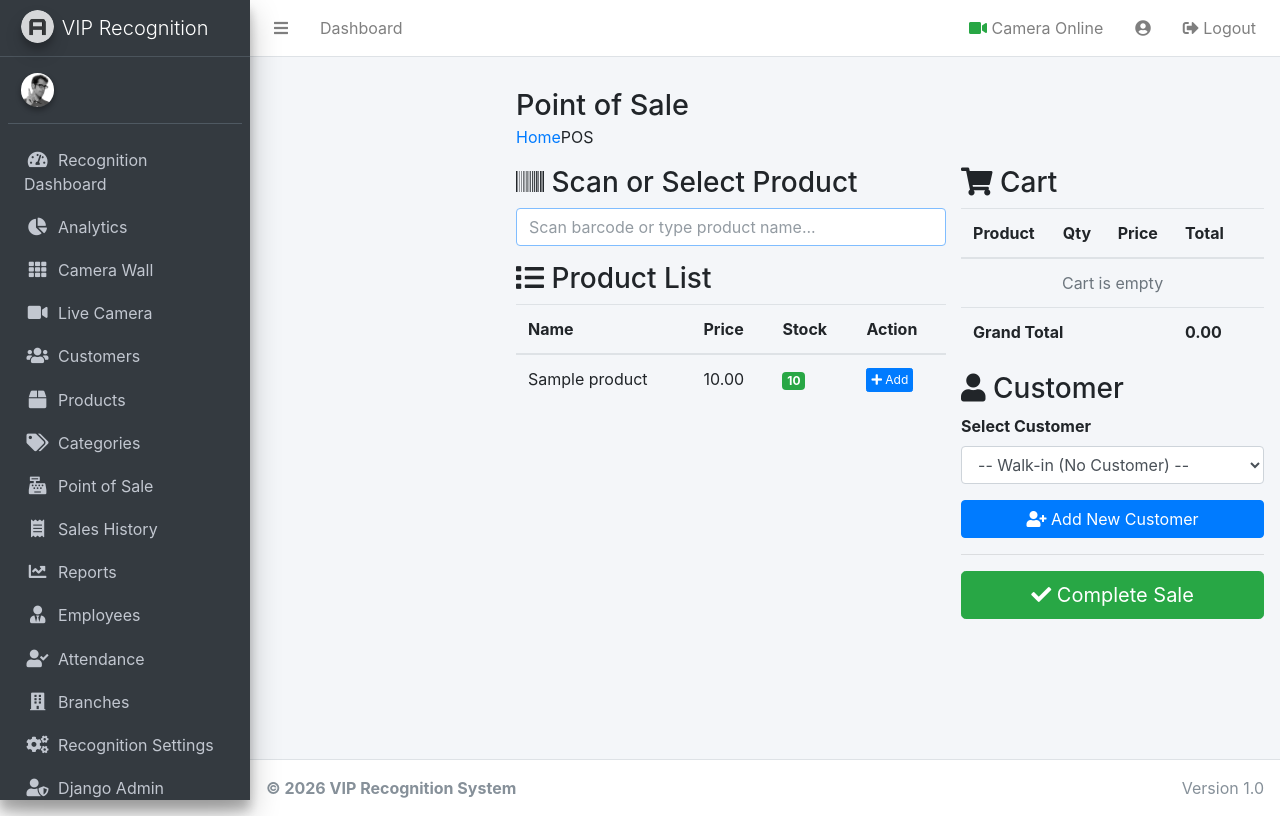
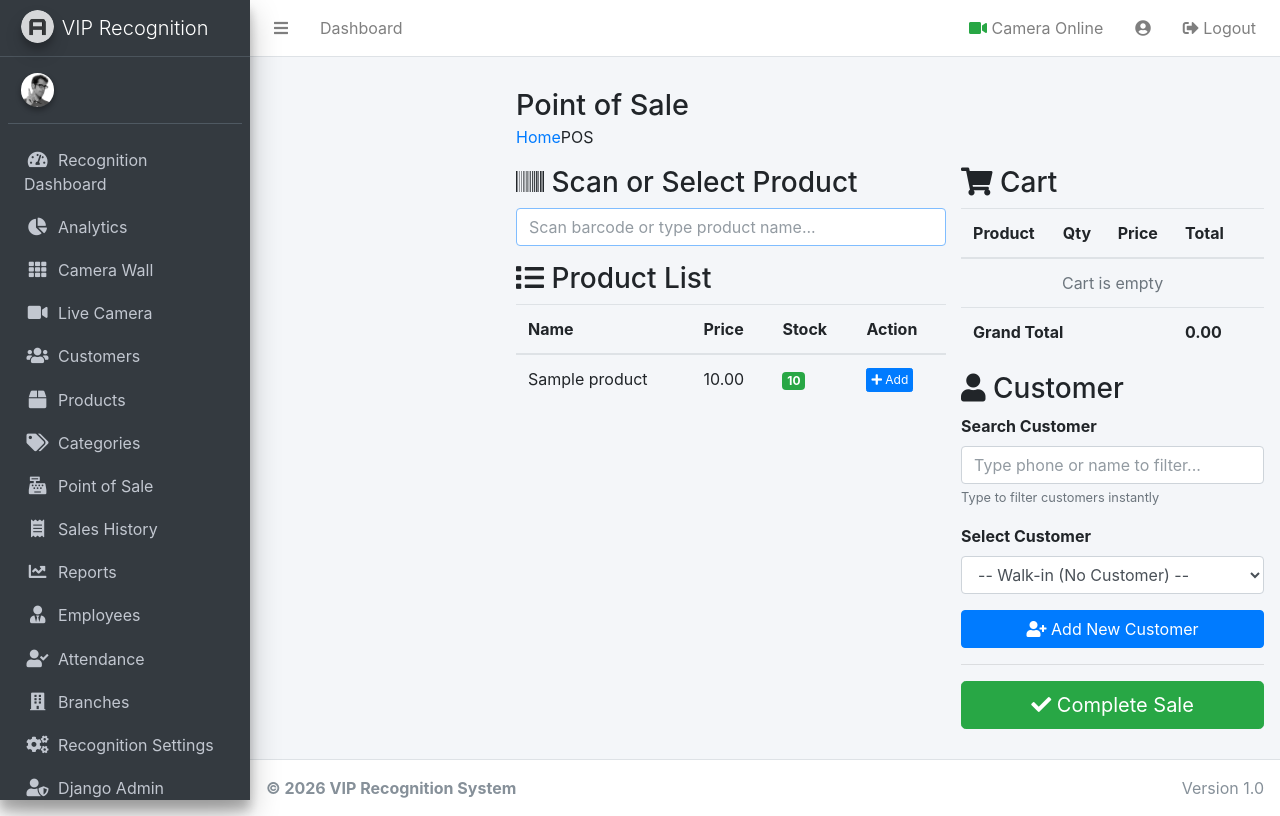
Before and after one commit to atik-raihan/vip-face-recognition-for-customer, a Django app: page /pos/ in a window 1280 px wide. Run offline with Django 5.2, Linux system fonts and the light colour scheme; tables that the repository leaves empty hold one stand-in row (values such as "Sample post"); some libraries are stand-ins or nearby versions.

Commit message:
add search bar in pos

```diff
--- a/sales/views.py
+++ b/sales/views.py
@@ -103,18 +103,19 @@ def pos(request):
 def create_customer_from_pos(request):
     """AJAX endpoint to create customer with captured photo"""
     if request.method == "POST":
-        name = request.POST.get("name")
-        phone = request.POST.get("phone", "")
+        name = request.POST.get("name", "").strip()
+        phone = request.POST.get("phone", "").strip()
         email = request.POST.get("email", "")
         address = request.POST.get("address", "")
         camera_image = request.POST.get("camera_image")
 
+        # PHONE IS REQUIRED
+        if not phone:
+            return JsonResponse({"success": False, "message": "Phone number is required"})
+
+        # Auto-generate name from phone if empty
         if not name:
-            return JsonResponse({"success": False, "message": "Name is required"})
-
-        # If name is empty, auto-generate from phone
-        if not name:
-            name = "Customer " + phone[-4:]  # e.g., "Customer 1234"
+            name = "Customer " + phone[-4:]
 
         customer = Customer.objects.create(
             name=name,
@@ -124,6 +125,7 @@ def create_customer_from_pos(request):
             is_vip=False,
             total_purchase=0
         )
+
         if camera_image:
             try:
                 format, imgstr = camera_image.split(';base64,')
@@ -131,7 +133,7 @@ def create_customer_from_pos(request):
                 data = ContentFile(base64.b64decode(imgstr), name=f'customer_{customer.id}.{ext}')
                 customer.image = data
                 customer.save()
-            except Exception as e:
+            except Exception:
                 pass
 
         return JsonResponse({
@@ -142,7 +144,6 @@ def create_customer_from_pos(request):
         })
 
     return JsonResponse({"success": False, "message": "Invalid request"})
-
 
 def get_product(request):
     barcode = request.GET.get("barcode")
--- a/templates/sales/pos.html
+++ b/templates/sales/pos.html
@@ -14,7 +14,7 @@
 
   <section class="content">
     <div class="row">
-      <!-- Left: Product Selection -->
+      <!-- Left: Products -->
       <div class="col-md-7">
         <div class="box box-primary">
           <div class="box-header">
@@ -60,7 +60,7 @@
         </div>
       </div>
 
-      <!-- Right: Cart & Checkout -->
+      <!-- Right: Cart & Customer -->
       <div class="col-md-5">
         <div class="box box-success">
           <div class="box-header">
@@ -105,11 +105,17 @@
               <input type="hidden" name="customer_photo" id="customer-photo-input" value="">
 
               <div class="form-group">
+                <label>Search Customer</label>
+                <input type="text" id="customer-search" class="form-control" placeholder="Type phone or name to filter..." autocomplete="off">
+                <small class="text-muted">Type to filter customers instantly</small>
+              </div>
+
+              <div class="form-group">
                 <label>Select Customer</label>
                 <select name="customer" id="customer-select" class="form-control">
                   <option value="">-- Walk-in (No Customer) --</option>
                   {% for customer in customers %}
-                  <option value="{{ customer.id }}">{{ customer.name }} ({{ customer.phone }}) {% if customer.is_vip %}<span class="label label-warning">VIP</span>{% endif %}</option>
+                  <option value="{{ customer.id }}">{{ customer.name }} ({{ customer.phone|default:"no phone" }})</option>
                   {% endfor %}
                 </select>
               </div>
@@ -131,32 +137,23 @@
   </section>
 </div>
 
-<!-- ADD CUSTOMER MODAL with Stealth Auto-Capture -->
+<!-- ADD CUSTOMER MODAL -->
 <div id="addCustomerModal" style="display:none; position:fixed; top:0; left:0; width:100%; height:100%; background:rgba(0,0,0,0.6); z-index:9999; align-items:center; justify-content:center;">
   <div style="background:white; border-radius:10px; max-width:500px; width:90%; max-height:90vh; overflow-y:auto; box-shadow:0 10px 40px rgba(0,0,0,0.3);">
-
-    <!-- Modal Header -->
     <div style="padding:15px 20px; border-bottom:1px solid #eee; display:flex; justify-content:space-between; align-items:center; background:linear-gradient(135deg, #667eea 0%, #764ba2 100%); color:white; border-radius:10px 10px 0 0;">
       <h4 style="margin:0;"><i class="fa fa-user-plus"></i> Add New Customer</h4>
       <button onclick="closeAddCustomerModal()" style="background:none; border:none; color:white; font-size:24px; cursor:pointer;">&times;</button>
     </div>
-
-    <!-- Modal Body -->
     <div style="padding:20px;">
-
-      <!-- Hidden Camera (Stealth) -->
       <div style="position:relative; margin-bottom:15px;">
         <div style="position:relative; display:inline-block; width:100%;">
           <video id="modal-camera" autoplay playsinline style="width:100%; height:200px; object-fit:cover; border-radius:8px; border:2px solid #ddd;"></video>
           <canvas id="modal-canvas" style="display:none;"></canvas>
           <img id="modal-preview" style="display:none; width:100%; height:200px; object-fit:cover; border-radius:8px; border:2px solid #28a745;">
-
-          <!-- Stealth indicator -->
           <div id="capture-indicator" style="position:absolute; top:10px; right:10px; background:rgba(0,0,0,0.6); color:white; padding:3px 10px; border-radius:15px; font-size:11px;">
             <i class="fa fa-circle text-success" style="font-size:8px;"></i> Live
           </div>
         </div>
-
         <div style="display:flex; gap:10px; margin-top:10px;">
           <button type="button" class="btn btn-success btn-sm" id="btn-snap-now" onclick="manualSnap()">
             <i class="fa fa-camera"></i> Snap Now
@@ -170,7 +167,6 @@
         </div>
       </div>
 
-      <!-- Customer Form -->
       <div class="form-group">
         <label>Name (optional)</label>
         <input type="text" id="modal-name" class="form-control" placeholder="Customer name">
@@ -187,11 +183,8 @@
         <label>Address</label>
         <textarea id="modal-address" class="form-control" rows="2" placeholder="Address (optional)"></textarea>
       </div>
-
       <div id="modal-message"></div>
     </div>
-
-    <!-- Modal Footer -->
     <div style="padding:15px 20px; border-top:1px solid #eee; text-align:right;">
       <button type="button" class="btn btn-default" onclick="closeAddCustomerModal()">Cancel</button>
       <button type="button" class="btn btn-success" id="btn-save-customer" onclick="saveCustomerAndSelect()">
@@ -336,7 +329,6 @@ document.getElementById('barcode-input').addEventListener('keypress', function(e
     }
 });
 
-// Validate before submit
 document.getElementById('sale-form').addEventListener('submit', function(e) {
     if (cart.length === 0) {
         e.preventDefault();
@@ -345,7 +337,6 @@ document.getElementById('sale-form').addEventListener('submit', function(e) {
     }
     updateCart();
 
-    // Check if total >= 1000 and no customer selected
     var grandTotal = parseFloat(document.getElementById('grand-total').textContent);
     var customerSelect = document.getElementById('customer-select');
     var newCustomerData = document.getElementById('new-customer-data').value;
@@ -357,8 +348,62 @@ document.getElementById('sale-form').addEventListener('submit', function(e) {
     }
 });
 
+// ==================== CUSTOMER SEARCH (LOCAL FILTER) ====================
+(function() {
+    var select = document.getElementById('customer-select');
+    var allOptions = [];
+    var opts = select.querySelectorAll('option');
+    for (var i = 0; i < opts.length; i++) {
+        allOptions.push({
+            value: opts[i].value,
+            text: opts[i].text
+        });
+    }
 
-// ==================== ADD CUSTOMER MODAL with STEALTH CAPTURE ====================
+    document.getElementById('customer-search').addEventListener('input', function() {
+        var query = this.value.trim().toLowerCase();
+        select.innerHTML = '';
+
+        var walkin = document.createElement('option');
+        walkin.value = '';
+        walkin.text = '-- Walk-in (No Customer) --';
+        select.appendChild(walkin);
+
+        if (!query) {
+            for (var i = 0; i < allOptions.length; i++) {
+                if (allOptions[i].value === '') continue;
+                var opt = document.createElement('option');
+                opt.value = allOptions[i].value;
+                opt.text = allOptions[i].text;
+                select.appendChild(opt);
+            }
+            return;
+        }
+
+        var found = 0;
+        for (var i = 0; i < allOptions.length; i++) {
+            if (allOptions[i].value === '') continue;
+            var text = allOptions[i].text.toLowerCase();
+            if (text.indexOf(query) !== -1) {
+                var opt = document.createElement('option');
+                opt.value = allOptions[i].value;
+                opt.text = allOptions[i].text;
+                select.appendChild(opt);
+                found++;
+            }
+        }
+
+        if (found === 0) {
+            var noResult = document.createElement('option');
+            noResult.value = '';
+            noResult.text = '-- No customer found --';
+            noResult.disabled = true;
+            select.appendChild(noResult);
+        }
+    });
+})();
+
+// ==================== ADD CUSTOMER MODAL ====================
 var modalStream = null;
 var autoCaptureInterval = null;
 var lastCapturedImage = null;
@@ -387,8 +432,6 @@ function startModalCamera() {
         .then(function(stream) {
             modalStream = stream;
             video.srcObject = stream;
-
-            // Start auto-capture every 2 seconds (silent/stealth)
             autoCaptureInterval = setInterval(function() {
                 if (video.readyState === video.HAVE_ENOUGH_DATA) {
                     captureToBuffer();
@@ -412,19 +455,13 @@ function stopModalCamera() {
 }
 
 function captureToBuffer() {
-    // Silent capture - no visual feedback, no sound
     var video = document.getElementById('modal-camera');
     var canvas = document.getElementById('modal-canvas');
-
     canvas.width = video.videoWidth;
     canvas.height = video.videoHeight;
     var ctx = canvas.getContext('2d');
     ctx.drawImage(video, 0, 0, canvas.width, canvas.height);
-
-    // Store silently - customer doesn't know
     lastCapturedImage = canvas.toDataURL('image/jpeg', 0.85);
-
-    // Update indicator
     var indicator = document.getElementById('capture-indicator');
     indicator.innerHTML = '<i class="fa fa-check-circle text-success" style="font-size:8px;"></i> Ready';
 }
@@ -433,22 +470,16 @@ function manualSnap() {
     var video = document.getElementById('modal-camera');
     var canvas = document.getElementById('modal-canvas');
     var preview = document.getElementById('modal-preview');
-
     canvas.width = video.videoWidth;
     canvas.height = video.videoHeight;
     var ctx = canvas.getContext('2d');
     ctx.drawImage(video, 0, 0, canvas.width, canvas.height);
-
     lastCapturedImage = canvas.toDataURL('image/jpeg', 0.85);
-
     preview.src = lastCapturedImage;
     preview.style.display = 'block';
     video.style.display = 'none';
-
     document.getElementById('btn-snap-now').style.display = 'none';
     document.getElementById('btn-retake-modal').style.display = 'inline-block';
-
-    // Stop auto-capture
     if (autoCaptureInterval) {
         clearInterval(autoCaptureInterval);
         autoCaptureInterval = null;
@@ -458,14 +489,11 @@ function manualSnap() {
 function retakeModal() {
     var video = document.getElementById('modal-camera');
     var preview = document.getElementById('modal-preview');
-
     preview.style.display = 'none';
     video.style.display = 'block';
     document.getElementById('btn-snap-now').style.display = 'inline-block';
     document.getElementById('btn-retake-modal').style.display = 'none';
     lastCapturedImage = null;
-
-    // Restart auto-capture
     if (!autoCaptureInterval && modalStream) {
         autoCaptureInterval = setInterval(function() {
             if (video.readyState === video.HAVE_ENOUGH_DATA) {
@@ -495,7 +523,6 @@ function saveCustomerAndSelect() {
     formData.append('email', document.getElementById('modal-email').value);
     formData.append('address', document.getElementById('modal-address').value);
 
-    // Use last auto-captured image, or manual snap
     if (lastCapturedImage) {
         formData.append('camera_image', lastCapturedImage);
     }
@@ -506,8 +533,8 @@ function saveCustomerAndSelect() {
     })
     .then(function(r) { return r.json(); })
     .then(function(data) {
+        var msgEl = document.getElementById('modal-message');
         if (data.success) {
-            // Add to dropdown and select it
             var select = document.getElementById('customer-select');
             var option = document.createElement('option');
             option.value = data.customer_id;
@@ -515,45 +542,39 @@ function saveCustomerAndSelect() {
             option.selected = true;
             select.appendChild(option);
 
-            // Store in hidden input for form submission
             document.getElementById('new-customer-data').value = JSON.stringify({
-                name: name,
+                name: data.customer_name,
                 phone: phone,
                 email: document.getElementById('modal-email').value,
                 address: document.getElementById('modal-address').value
             });
             document.getElementById('customer-photo-input').value = lastCapturedImage || '';
 
-            document.getElementById('modal-message').innerHTML =
-                '<div class="alert alert-success"><i class="fa fa-check"></i> ' + data.message + '</div>';
+            msgEl.innerHTML = '<div class="alert alert-success"><i class="fa fa-check"></i> ' + data.message + '</div>';
 
             setTimeout(function() {
                 closeAddCustomerModal();
                 btn.disabled = false;
                 btn.innerHTML = '<i class="fa fa-save"></i> Save & Select';
-                document.getElementById('modal-message').innerHTML = '';
-                // Reset modal fields
+                msgEl.innerHTML = '';
                 document.getElementById('modal-name').value = '';
                 document.getElementById('modal-phone').value = '';
                 document.getElementById('modal-email').value = '';
                 document.getElementById('modal-address').value = '';
             }, 1500);
         } else {
-            document.getElementById('modal-message').innerHTML =
-                '<div class="alert alert-danger">' + data.message + '</div>';
+            msgEl.innerHTML = '<div class="alert alert-danger">' + data.message + '</div>';
             btn.disabled = false;
             btn.innerHTML = '<i class="fa fa-save"></i> Save & Select';
         }
     })
     .catch(function(err) {
-        document.getElementById('modal-message').innerHTML =
-            '<div class="alert alert-danger">Error saving customer</div>';
+        document.getElementById('modal-message').innerHTML = '<div class="alert alert-danger">Error saving customer</div>';
         btn.disabled = false;
         btn.innerHTML = '<i class="fa fa-save"></i> Save & Select';
     });
 }
 
-// Close modal on outside click
 document.getElementById('addCustomerModal').addEventListener('click', function(e) {
     if (e.target === this) {
         closeAddCustomerModal();
```
